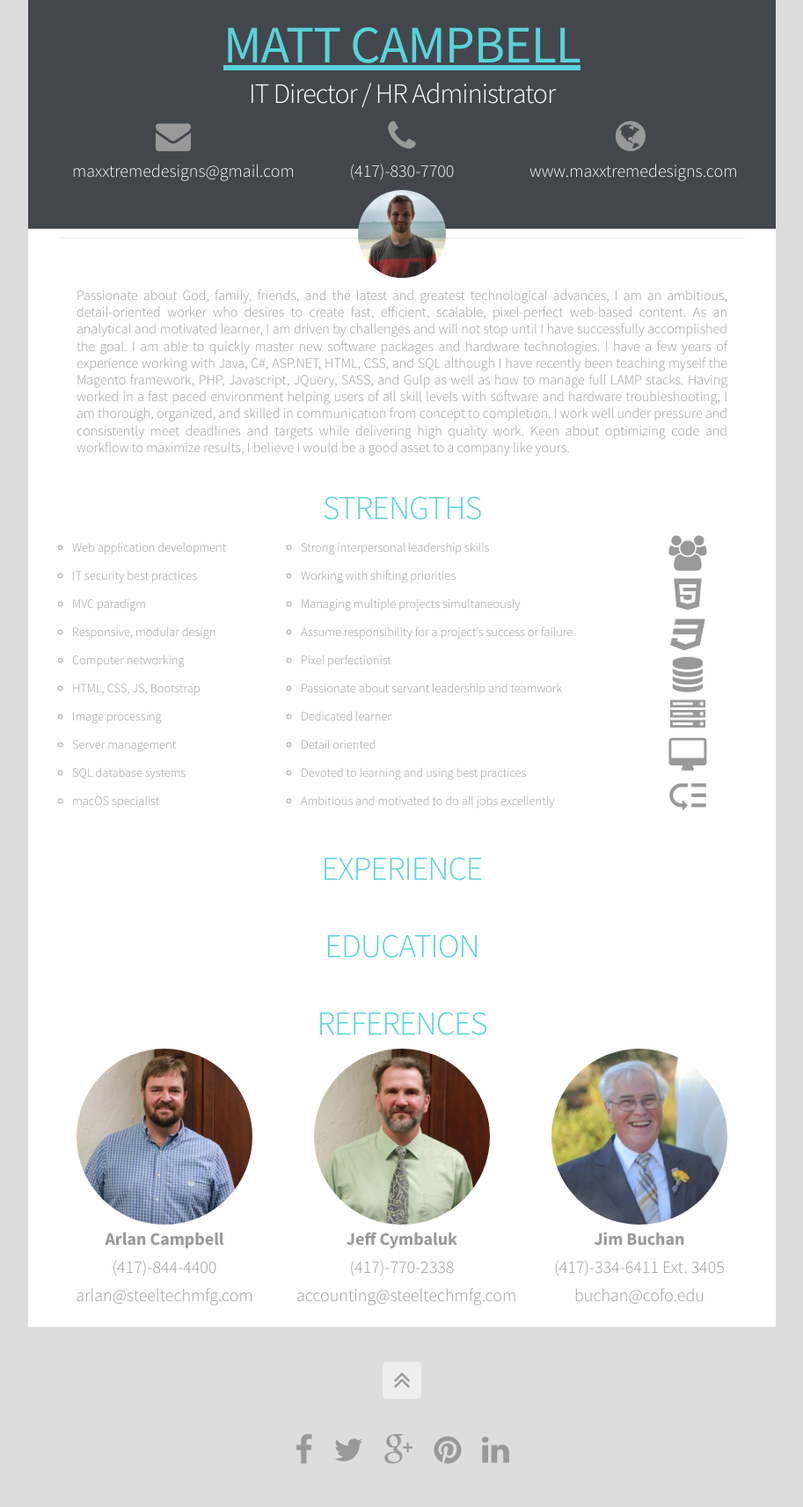
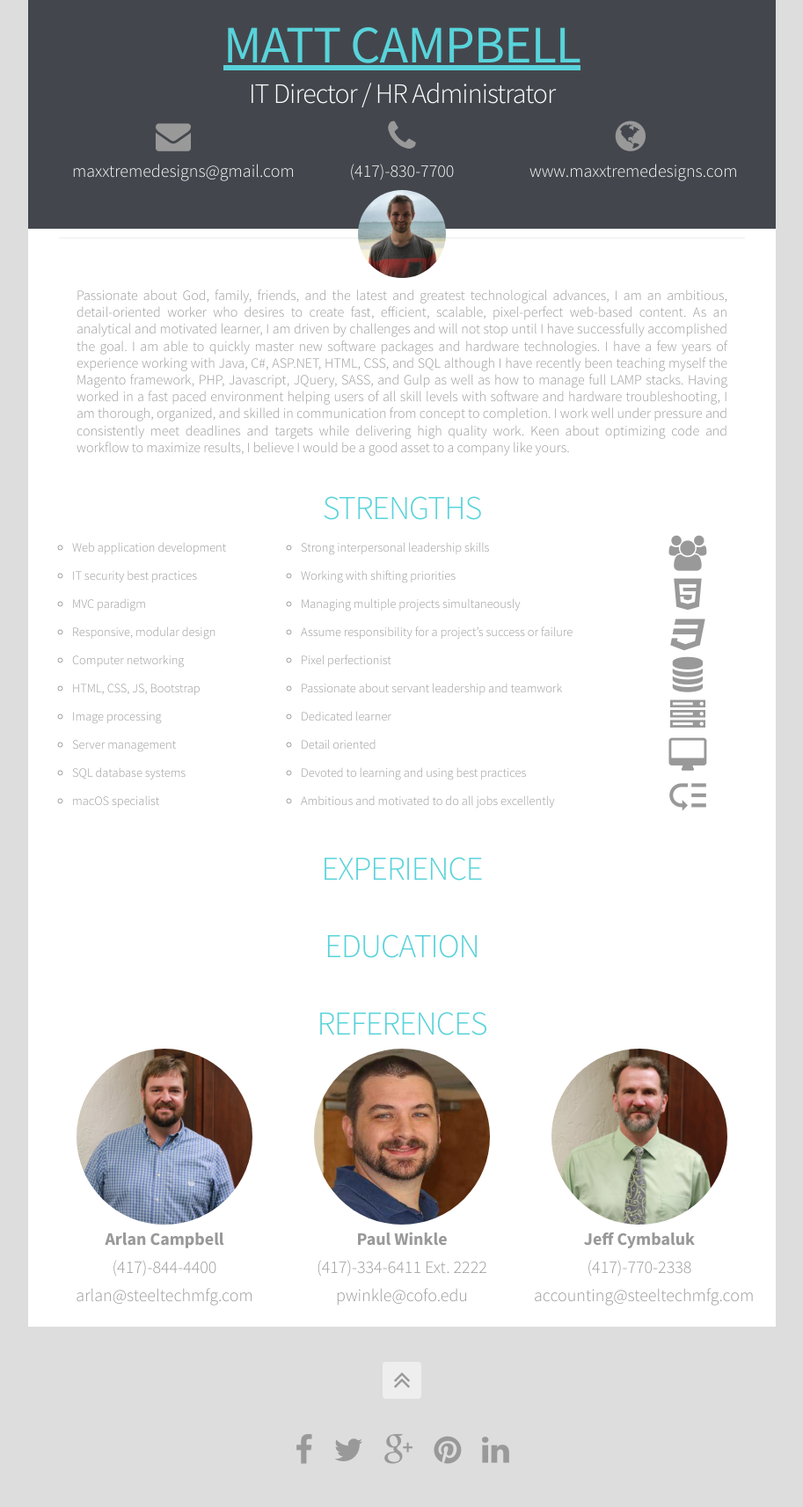
Before and after one commit to MAXXtreme007/MAXXtreme, a Jekyll site: the page index.html, which Jekyll copies as it is, in a window 1280 px wide. Shown: the whole page at 88% size, without its empty margins (183-1096 px from the left). Built offline with Jekyll 4.4.1, drawn with Linux system fonts in a browser that asks for light colours; some web fonts are replaced.

Commit message:
Change References
Changed Jim to Paul for Reference

```diff
--- a/index.html
+++ b/index.html
@@ -277,16 +277,16 @@
                             <a title="Arlan Email" href="mailto:arlan@steeltechmfg.com" class="ref-contact">arlan@steeltechmfg.com</a>
                         </div>
                         <div class="item col-sm-4">
+                            <img src="images/Paul.png" alt="Paul Winkle" id="paul" class="ref-pic">
+                            <p class="ref-name">Paul Winkle</p>
+                            <a title="Paul Office" href="tel:4173346411" class="ref-contact">(417)-334-6411 Ext. 2222</a>
+                            <a title="Paul Email" href="mailto:pwinkle@cofo.edu" class="ref-contact">pwinkle@cofo.edu</a>
+                        </div>
+                        <div class="item col-sm-4">
                             <img src="images/Jeff.png" alt="Jeff Cymbaluk" id="jeff" class="ref-pic">
                             <p class="ref-name">Jeff Cymbaluk</p>
                             <a title="Jeff Mobile" href="tel:4177702338" class="ref-contact">(417)-770-2338</a>
                             <a title="Jeff Email" href="mailto:accounting@steeltechmfg.com" class="ref-contact">accounting@steeltechmfg.com</a>
-                        </div>
-                        <div class="item col-sm-4">
-                            <img src="images/Jim.png" alt="Jim Buchan" id="jim" class="ref-pic">
-                            <p class="ref-name">Jim Buchan</p>
-                            <a title="Jim Office" href="tel:4173346411" class="ref-contact">(417)-334-6411 Ext. 3405</a>
-                            <a title="Jim Email" href="mailto:buchan@cofo.edu" class="ref-contact">buchan@cofo.edu</a>
                         </div>
                     </div>
                 <!-- </div> -->
```
Also changed, not shown: images/Paul.png (added).
